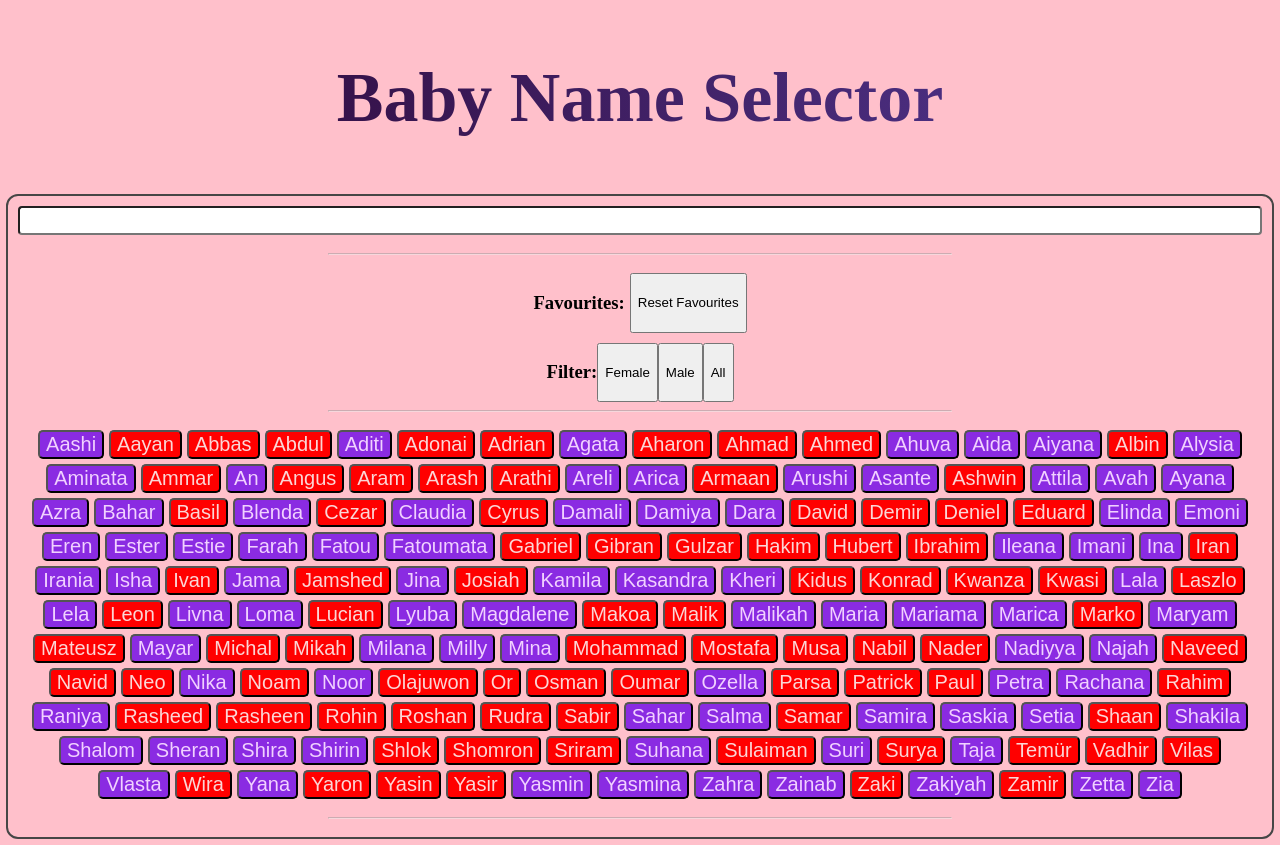
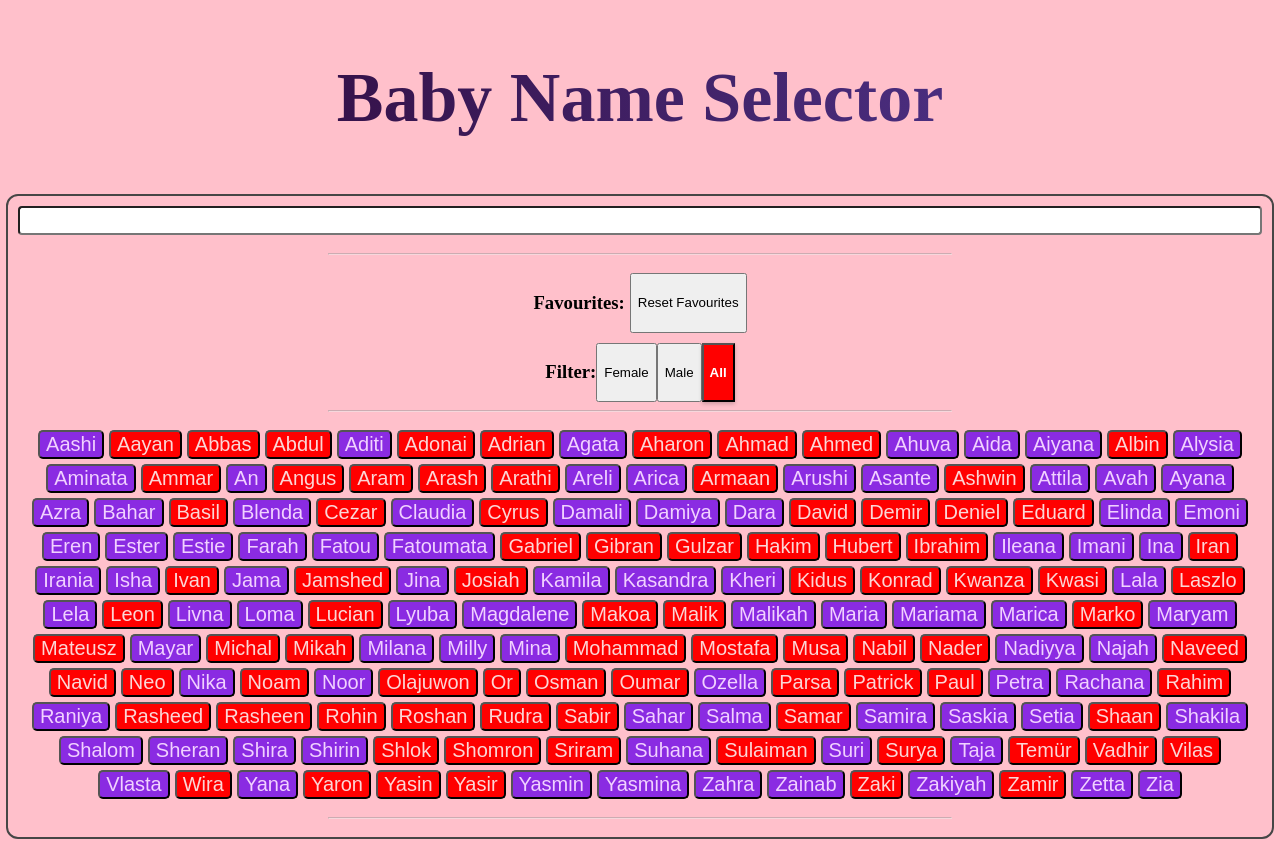
Before and after one commit to TomOwen93/baby-names-react, a React (Create React App) app: page / in a window 1280 px wide. Built offline with nearby package versions, Linux system fonts and the light colour scheme.

Commit message:
fix filter button conditional classes

```diff
--- a/src/components/BabyList.tsx
+++ b/src/components/BabyList.tsx
@@ -44,7 +44,7 @@ function BabyList(): JSX.Element {
   const handleResetFavourites = () => {
     setFavourites([]);
     setBabyList(babyData);
-    setActiveButton(0);
+    setActiveButton(prev => prev);
   };
 
   const handleFilterButton = (num: number) => {
--- a/src/components/FilterButton.tsx
+++ b/src/components/FilterButton.tsx
@@ -15,7 +15,7 @@ export function FilterButton({
     <button
       className={`${
         activeButton === expectedButton
-      } ? "active-button" : "plain-button"}`}
+       ? "active-button" : "plain-button"}`}
       onClick={handleFilterButton}
     >
       {sex}
```
